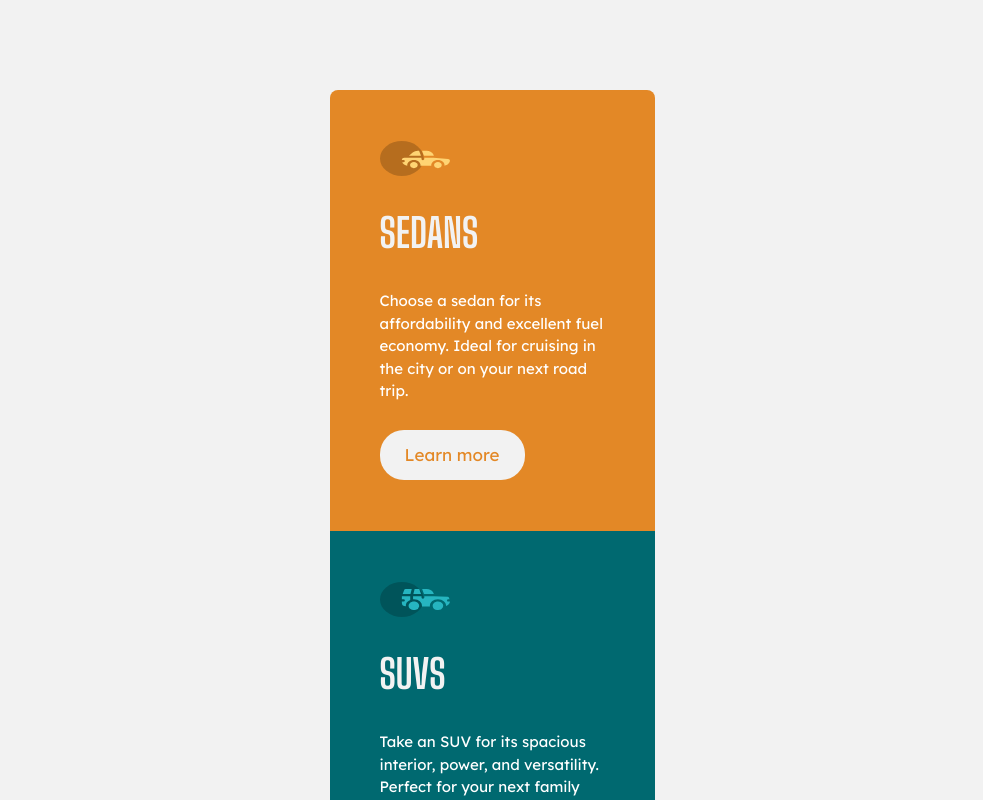
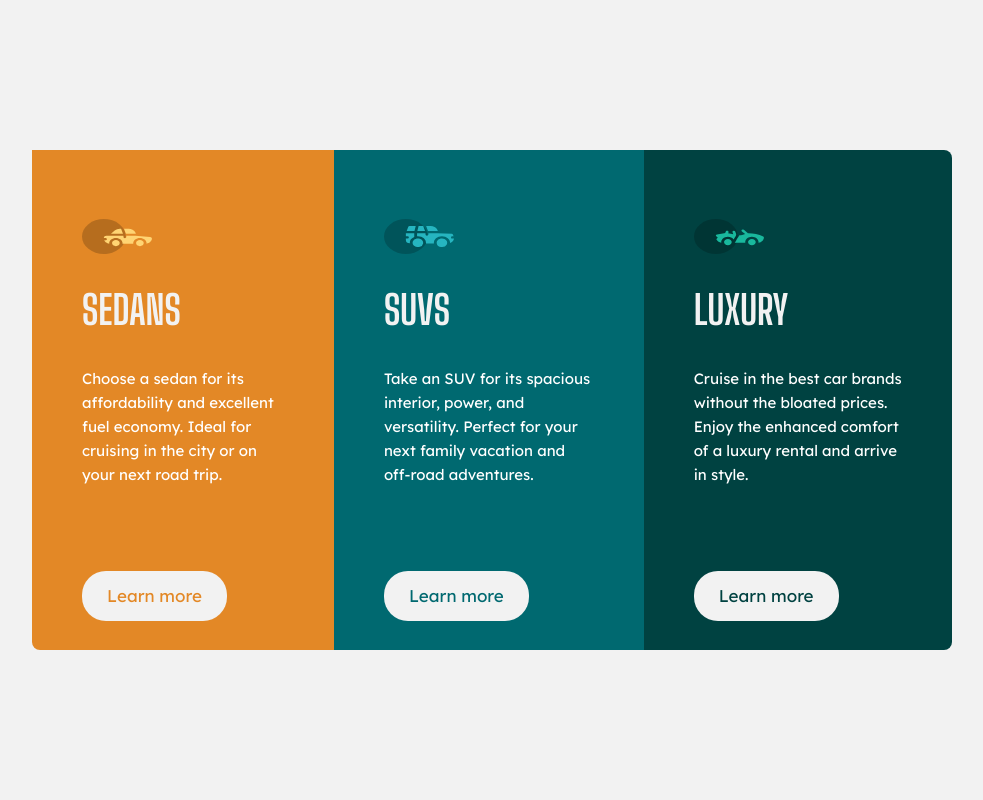
Before and after one commit to OTF31/3-column-preview-card-component, a React (Create React App) app: page / in a window 1280 px wide. Shown: the top 800 px of the page, without its empty margins (148-1131 px from the left). Built offline with nearby package versions, Linux system fonts and the light colour scheme.

Commit message:
Add desktop design

```diff
--- a/src/App.jsx
+++ b/src/App.jsx
@@ -5,10 +5,10 @@ import IconLuxury from "./assets/icon-luxury.svg";
 const App = () => {
   return (
     <>
-      <div className="flex h-full items-center justify-center bg-[#F2F2F2] py-[90px]">
-        <div className="w-[325px] rounded-lg">
+      <div className="flex min-h-screen w-full items-center justify-center bg-[#F2F2F2] py-[90px]">
+        <div className="flex w-[325px] flex-col rounded-lg lg:w-[920px] lg:flex-row">
           {/*First card*/}
-          <div className="h-[441px]	rounded-t-lg bg-[#E38826] px-[50px]">
+          <div className="h-[441px]	rounded-t-lg bg-[#E38826] px-[50px] lg:h-[500px] lg:rounded-t-none lg:rounded-l-lg lg:leading-6">
             <div className="flex h-full flex-col justify-evenly py-6">
               {/*Icon sedans*/}
               <img
@@ -29,14 +29,14 @@ const App = () => {
               </p>
 
               {/*Button*/}
-              <button className="h-[50px] w-[145px] rounded-3xl bg-[#F2F2F2] font-lexendDeca text-[17px] text-[#E38826]">
+              <button className="h-[50px] w-[145px] rounded-3xl bg-[#F2F2F2] font-lexendDeca text-[17px] text-[#E38826] lg:relative lg:top-[40px]">
                 Learn more
               </button>
             </div>
           </div>
 
           {/*Second card*/}
-          <div className="h-[441px] bg-[#006970] pl-[50px] pr-[50px]">
+          <div className="h-[441px] bg-[#006970] pl-[50px] pr-[50px] lg:h-[500px] lg:leading-6">
             <div className="flex h-full flex-col justify-evenly py-6">
               {/*Icon suvs*/}
               <img src={IconSuvs} alt="Suvs" className="h-[35px] w-[70px]" />
@@ -53,14 +53,14 @@ const App = () => {
               </p>
 
               {/*Button*/}
-              <button className="h-[50px] w-[145px] rounded-3xl bg-[#F2F2F2] font-lexendDeca text-[17px] text-[#006970]">
+              <button className="h-[50px] w-[145px] rounded-3xl bg-[#F2F2F2] font-lexendDeca text-[17px] text-[#006970] lg:relative lg:top-[40px]">
                 Learn more
               </button>
             </div>
           </div>
 
           {/*Third card*/}
-          <div className="h-[441px] rounded-b-lg bg-[#004241] pl-[50px] pr-[50px]">
+          <div className="h-[441px] rounded-b-lg bg-[#004241] pl-[50px] pr-[50px] lg:h-[500px] lg:rounded-b-none lg:rounded-r-lg lg:leading-6">
             <div className="flex h-full flex-col justify-evenly py-6">
               {/*Icon luxury*/}
               <img
@@ -81,7 +81,7 @@ const App = () => {
               </p>
 
               {/*Button*/}
-              <button className="h-[50px] w-[145px] rounded-3xl bg-[#F2F2F2] font-lexendDeca text-[17px] text-[#004241]">
+              <button className="h-[50px] w-[145px] rounded-3xl bg-[#F2F2F2] font-lexendDeca text-[17px] text-[#004241] lg:relative lg:top-[40px]">
                 Learn more
               </button>
             </div>
```
